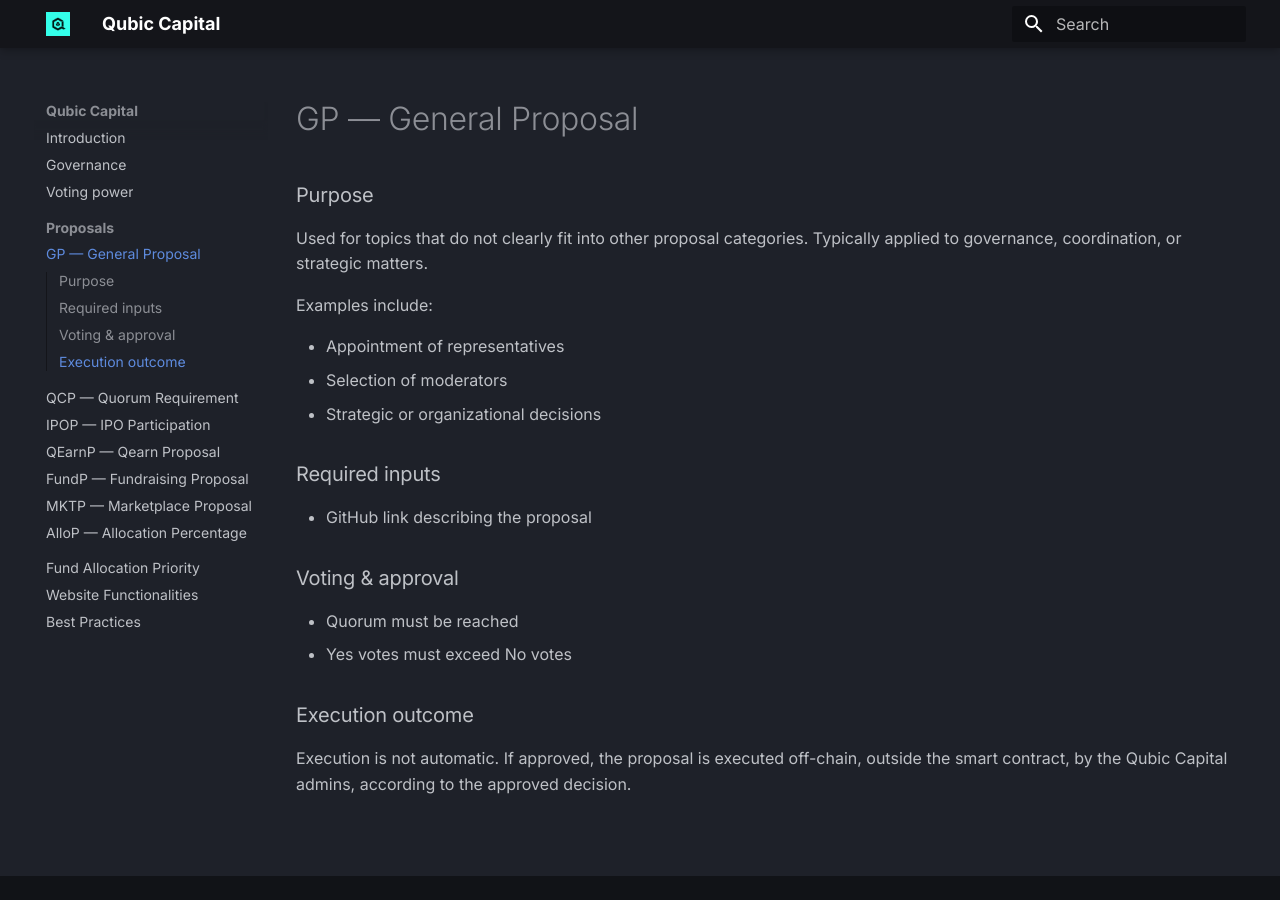
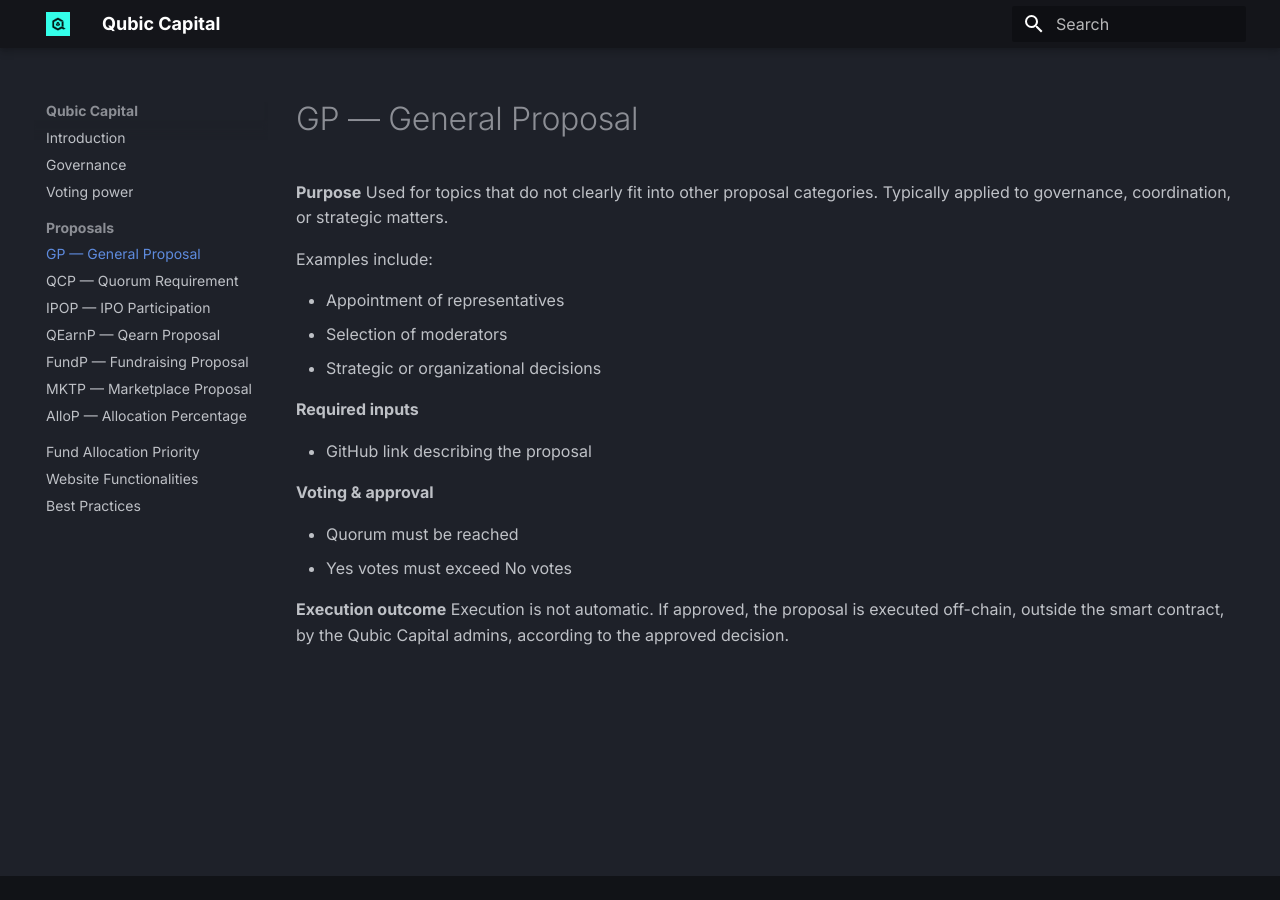
Before and after one commit to HermanToothrot10/qubic-capital-manual, an MkDocs documentation site: the page built from docs/proposals/gp.md, in a window 1280 px wide. Built offline with MkDocs 1.6.1 and Material for MkDocs 9.7.7, drawn with Linux system fonts in a browser that asks for light colours.

Commit message:
Update gp.md

```diff
--- a/docs/proposals/gp.md
+++ b/docs/proposals/gp.md
@@ -1,4 +1,4 @@
-### Purpose
+**Purpose**
 Used for topics that do not clearly fit into other proposal categories. Typically applied to governance, coordination, or strategic matters.
 
 Examples include:
@@ -7,14 +7,14 @@
 - Selection of moderators
 - Strategic or organizational decisions
 
-### Required inputs
+**Required inputs**
 
 - GitHub link describing the proposal
 
-### Voting & approval
+**Voting & approval**
 
 - Quorum must be reached
 - Yes votes must exceed No votes
 
-### Execution outcome
+**Execution outcome**
 Execution is not automatic. If approved, the proposal is executed off-chain, outside the smart contract, by the Qubic Capital admins, according to the approved decision.
```
